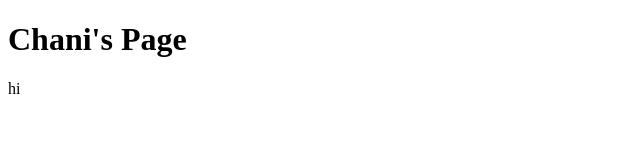
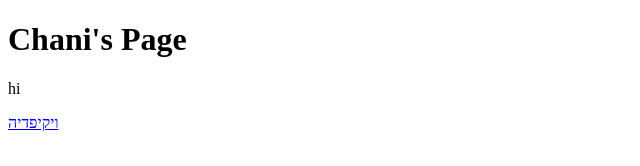
Before and after one commit to chani-glitch/chani, a plain HTML site: page index.html in a window 1280 px wide. Shown: the full height of the page, 0-640 px from the left. Drawn offline with Linux system fonts and the light colour scheme.

Commit message:
Update index.html wiki link

```diff
--- a/index.html
+++ b/index.html
@@ -6,5 +6,6 @@
 <body>
     <h1>Chani's Page</h1>
     <p>hi</p>
+    <a href="https://he.wikipedia.org/wiki/%D7%A2%D7%9E%D7%95%D7%93_%D7%A8%D7%90%D7%A9%D7%99">ויקיפדיה</a>
 </body>
 </html>
```
